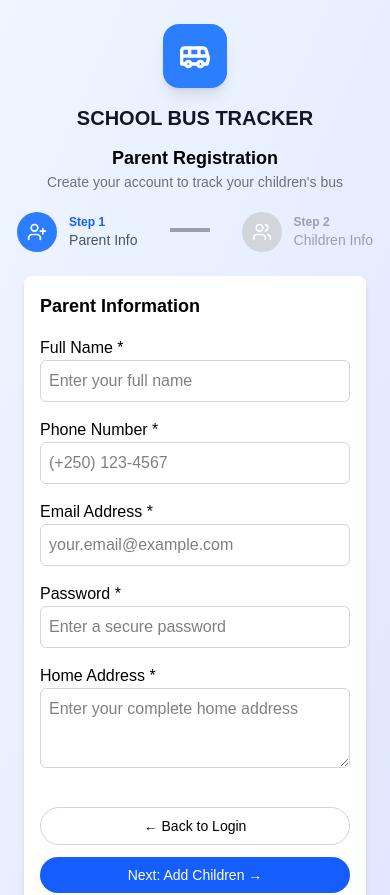
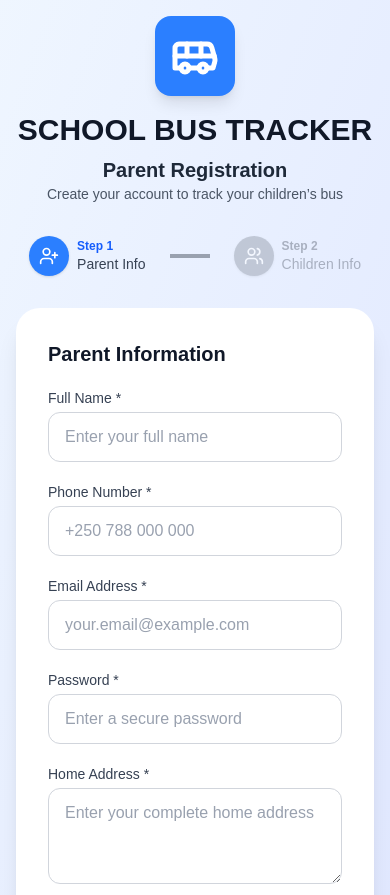
Before and after one commit to SheCanCODE-Capstone-Projects/School_bus_tracker_fe, a Next.js app: page /register/parent/step1 in a window 390 px wide. Shown: the top 895 px of the page. Built offline with nearby package versions, Linux system fonts and the light colour scheme.

Commit message:
i updated the design on the form-1

```diff
--- a/app/register/parent/step1/page.tsx
+++ b/app/register/parent/step1/page.tsx
@@ -1,7 +1,6 @@
 "use client";
 import React, { useState } from "react";
-import { Trash2, Users, Bus, UserPlus } from "lucide-react";
-import Link from "next/link";
+import { Users, Bus, UserPlus } from "lucide-react";
 import { useRouter } from "next/navigation";
 
 export default function ParentRegistration() {
@@ -10,158 +9,252 @@ export default function ParentRegistration() {
     phone: "",
     email: "",
     password: "",
-    address: ""
+    address: "",
   });
-  const [errors, setErrors] = useState({});
+
+  const [errors, setErrors] = useState<any>({});
   const router = useRouter();
 
-  const handleSubmit = (e) => {
+  const validateForm = () => {
+    let newErrors: any = {};
+
+    if (!formData.fullName.trim()) {
+      newErrors.fullName = "Full name is required";
+    }
+
+    if (!formData.phone.trim()) {
+      newErrors.phone = "Phone number is required";
+    } else if (!/^\+?\d{10,15}$/.test(formData.phone)) {
+      newErrors.phone = "Enter a valid phone number";
+    }
+
+    if (!formData.email.trim()) {
+      newErrors.email = "Email is required";
+    } else if (!/\S+@\S+\.\S+/.test(formData.email)) {
+      newErrors.email = "Enter a valid email";
+    }
+
+    if (!formData.password.trim()) {
+      newErrors.password = "Password is required";
+    } else if (formData.password.length < 6) {
+      newErrors.password = "Password must be at least 6 characters";
+    }
+
+    if (!formData.address.trim()) {
+      newErrors.address = "Home address is required";
+    }
+
+    return newErrors;
+  };
+
+  const handleSubmit = (e: any) => {
     e.preventDefault();
-    const newErrors = {};
-
-    if (!formData.fullName) newErrors.fullName = "Required";
-    if (!formData.phone) newErrors.phone = "Required";
-    if (!formData.email) newErrors.email = "Required";
-    if (!formData.password) newErrors.password = "Required";
-    if (!formData.address) newErrors.address = "Required";
-
+    const newErrors = validateForm();
     setErrors(newErrors);
 
     if (Object.keys(newErrors).length === 0) {
-      window.location.href = "/register/parent/step1/step2";
+      router.push("/register/parent/step1/step2");
     }
   };
+
   return (
-    <div className="p-3 sm:p-5 bg-gradient-to-br from-blue-50 to-indigo-100 min-h-screen">
-      <div className="text-center mt-3 sm:mt-5">
-        <div className="flex justify-center mt-3 sm:mt-5">
-          <div className="inline-flex items-center justify-center w-16 h-16 sm:w-20 sm:h-20 bg-blue-500 rounded-2xl shadow-lg mb-4">
-            <Bus className="w-8 h-8 sm:w-12 sm:h-12 text-white" strokeWidth={2.5} />
+    <div className="min-h-screen bg-gradient-to-br from-blue-50 to-indigo-100 flex items-center justify-center p-4">
+      <div className="w-full max-w-md">
+
+        {/* HEADER */}
+        <div className="text-center mb-8">
+          <div className="inline-flex items-center justify-center w-20 h-20 bg-blue-500 rounded-2xl shadow-lg mb-4">
+            <Bus className="w-12 h-12 text-white" strokeWidth={2.5} />
           </div>
-        </div>
-        <div>
-          <h1 className="text-gray-900 text-xl sm:text-2xl md:text-3xl font-bold">
+
+          <h1 className="text-3xl font-bold text-gray-900">
             SCHOOL BUS TRACKER
           </h1>
-        </div>
-        <h1 className="mt-3 text-lg sm:text-xl text-black font-semibold">
+
+          <h2 className="text-xl font-semibold text-gray-800 mt-2">
             Parent Registration
-        </h1>
-        <p className="text-gray-500 text-sm px-4">
-          Create your account to track your children&apos;s bus
+          </h2>
+
+          <p className="text-gray-600 text-sm">
+            Create your account to track your children’s bus
           </p>
         </div>
 
-      <div className="flex justify-center gap-8 mt-5">
-        <div className="flex items-center gap-3">
-          {/* Circle */}
-          <div className="w-10 h-10 bg-blue-500 rounded-full flex items-center justify-center">
+          <div className="flex items-center justify-center gap-6 mb-8">
+            {/* Step 1 */}
+            <div className="flex items-center gap-2">
+              <div className="w-10 h-10 bg-blue-500 rounded-full flex items-center justify-center shadow">
                 <UserPlus className="text-white w-5 h-5" />
               </div>
-
-          {/* Right side: Step 1 + Parent Info */}
-          <div className="flex flex-col">
+              <div>
                 <p className="text-xs font-semibold text-blue-600">Step 1</p>
-            <p className="text-sm text-gray-600 font-medium">Parent Info</p>
+                <p className="text-sm text-gray-700 font-medium">
+                  Parent Info
+                </p>
               </div>
             </div>
 
-        <div className="w-10 h-1 mt-4 bg-gray-400"></div>
+            {/* Line */}
+            <div className="w-10 h-1 bg-gray-400"></div>
 
-        <div className="flex items-center gap-3">
-          <div className="w-10 h-10 bg-gray-300 rounded-full flex items-center justify-center">
+            {/* Step 2 */}
+            <div className="flex items-center gap-2 opacity-50">
+              <div className="w-10 h-10 bg-gray-400 rounded-full flex items-center justify-center shadow">
                 <Users className="text-white w-5 h-5" />
               </div>
-
-          <div className="flex flex-col">
-            <p className="text-xs font-semibold text-gray-400">Step 2</p>
-            <p className="text-sm text-gray-400 font-medium">Children Info</p>
+              <div>
+                <p className="text-xs font-semibold text-gray-500">Step 2</p>
+                <p className="text-sm text-gray-500 font-medium">
+                  Children Info
+                </p>
               </div>
             </div>
           </div>
 
-      <div className="bg-white mt-6 sm:mt-8 mx-3 sm:mx-auto p-4 sm:p-5 rounded-lg max-w-xl shadow-md">
-        <h2 className="text-lg font-semibold mb-4 text-black">
-          Parent Information
-        </h2>
 
-        <form onSubmit={handleSubmit} className="flex flex-col gap-4">
+        {/* CARD */}
+        <div className="bg-white rounded-3xl shadow-xl p-8">
+
+
+
+          {/* FORM */}
+          <form onSubmit={handleSubmit} className="flex flex-col gap-5">
+            <h3 className="text-xl font-bold text-gray-900">Parent Information</h3>
+
+            {/* FULL NAME */}
             <div>
-            <label className="text-black">Full Name *</label>
+              <label className="block text-sm font-medium text-gray-700 mb-1">
+                Full Name *
+              </label>
               <input
                 type="text"
                 placeholder="Enter your full name"
                 value={formData.fullName}
-              onChange={(e) => setFormData({...formData, fullName: e.target.value})}
-              className={`w-full p-2 border text-black rounded-md ${errors.fullName ? 'border-red-500' : 'border-gray-300'}`}
+                onChange={(e) =>
+                  setFormData({ ...formData, fullName: e.target.value })
+                }
+                className={`w-full px-4 py-3 border rounded-xl outline-none transition-all text-gray-900 placeholder:text-gray-400 ${
+                  errors.fullName
+                    ? "border-red-500 focus:ring-2 focus:ring-red-400"
+                    : "border-gray-300 focus:ring-2 focus:ring-blue-500"
+                }`}
               />
-            {errors.fullName && <p className="text-red-500 text-sm">{errors.fullName}</p>}
+              {errors.fullName && (
+                <p className="text-red-500 text-xs mt-1">{errors.fullName}</p>
+              )}
             </div>
 
+            {/* PHONE */}
             <div>
-            <label className="text-black">Phone Number *</label>
+              <label className="block text-sm font-medium text-gray-700 mb-1">
+                Phone Number *
+              </label>
               <input
                 type="text"
-              placeholder="(+250) 123-4567"
+                placeholder="+250 788 000 000"
                 value={formData.phone}
-              onChange={(e) => setFormData({...formData, phone: e.target.value})}
-              className={`w-full p-2 border text-black rounded-md ${errors.phone ? 'border-red-500' : 'border-gray-300'}`}
+                onChange={(e) =>
+                  setFormData({ ...formData, phone: e.target.value })
+                }
+                className={`w-full px-4 py-3 border rounded-xl outline-none transition-all text-gray-900 placeholder:text-gray-400 ${
+                  errors.phone
+                    ? "border-red-500 focus:ring-2 focus:ring-red-400"
+                    : "border-gray-300 focus:ring-2 focus:ring-blue-500"
+                }`}
               />
-            {errors.phone && <p className="text-red-500 text-sm">{errors.phone}</p>}
+              {errors.phone && (
+                <p className="text-red-500 text-xs mt-1">{errors.phone}</p>
+              )}
             </div>
 
+            {/* EMAIL */}
             <div>
-            <label className="text-black">Email Address *</label>
+              <label className="block text-sm font-medium text-gray-700 mb-1">
+                Email Address *
+              </label>
               <input
                 type="email"
                 placeholder="your.email@example.com"
                 value={formData.email}
-              onChange={(e) => setFormData({...formData, email: e.target.value})}
-              className={`w-full p-2 border text-black rounded-md ${errors.email ? 'border-red-500' : 'border-gray-300'}`}
+                onChange={(e) =>
+                  setFormData({ ...formData, email: e.target.value })
+                }
+                className={`w-full px-4 py-3 border rounded-xl outline-none transition-all text-gray-900 placeholder:text-gray-400 ${
+                  errors.email
+                    ? "border-red-500 focus:ring-2 focus:ring-red-400"
+                    : "border-gray-300 focus:ring-2 focus:ring-blue-500"
+                }`}
               />
-            {errors.email && <p className="text-red-500 text-sm">{errors.email}</p>}
+              {errors.email && (
+                <p className="text-red-500 text-xs mt-1">{errors.email}</p>
+              )}
             </div>
 
+            {/* PASSWORD */}
             <div>
-            <label className="text-black">Password *</label>
+              <label className="block text-sm font-medium text-gray-700 mb-1">
+                Password *
+              </label>
               <input
                 type="password"
                 placeholder="Enter a secure password"
                 value={formData.password}
-              onChange={(e) => setFormData({...formData, password: e.target.value})}
-              className={`w-full p-2 border text-black rounded-md ${errors.password ? 'border-red-500' : 'border-gray-300'}`}
+                onChange={(e) =>
+                  setFormData({ ...formData, password: e.target.value })
+                }
+                className={`w-full px-4 py-3 border rounded-xl outline-none transition-all text-gray-900 placeholder:text-gray-400 ${
+                  errors.password
+                    ? "border-red-500 focus:ring-2 focus:ring-red-400"
+                    : "border-gray-300 focus:ring-2 focus:ring-blue-500"
+                }`}
               />
-            {errors.password && <p className="text-red-500 text-sm">{errors.password}</p>}
+              {errors.password && (
+                <p className="text-red-500 text-xs mt-1">{errors.password}</p>
+              )}
             </div>
 
+            {/* ADDRESS */}
             <div>
-            <label className="text-black">Home Address *</label>
+              <label className="block text-sm font-medium text-gray-700 mb-1">
+                Home Address *
+              </label>
               <textarea
                 placeholder="Enter your complete home address"
                 value={formData.address}
-              onChange={(e) => setFormData({...formData, address: e.target.value})}
-              className={`w-full p-2 h-20 border text-black rounded-md ${errors.address ? 'border-red-500' : 'border-gray-300'}`}
+                onChange={(e) =>
+                  setFormData({ ...formData, address: e.target.value })
+                }
+                className={`w-full px-4 py-3 h-24 border rounded-xl outline-none transition-all text-gray-900 placeholder:text-gray-400 ${
+                  errors.address
+                    ? "border-red-500 focus:ring-2 focus:ring-red-400"
+                    : "border-gray-300 focus:ring-2 focus:ring-blue-500"
+                }`}
               ></textarea>
-            {errors.address && <p className="text-red-500 text-sm">{errors.address}</p>}
+              {errors.address && (
+                <p className="text-red-500 text-xs mt-1">{errors.address}</p>
+              )}
             </div>
 
-          <div className="flex flex-col sm:flex-row justify-between gap-3 sm:gap-0 text-black mt-4">
+            {/* BUTTONS */}
+          <div className="flex flex-col sm:flex-row justify-between gap-3 mt-2">
   <button
     type="button"
-              className="px-6 sm:px-10 py-2 border border-gray-300 rounded-full text-sm sm:text-base"
     onClick={() => router.push("/login")}
+    className="whitespace-nowrap px-4 py-2.5 border border-gray-300 rounded-xl font-semibold text-gray-700 hover:bg-gray-100 transition"
   >
     ← Back to Login
   </button>
 
   <button
     type="submit"
-              className="px-6 sm:px-22 py-2 bg-blue-600 text-white rounded-full text-sm sm:text-base"
+    className="whitespace-nowrap px-7 py-2.5 bg-blue-500 hover:bg-blue-600 text-white font-semibold rounded-xl transition-colors shadow-lg shadow-blue-500/30 hover:shadow-xl hover:shadow-blue-500/40"
   >
     Next: Add Children →
   </button>
 </div>
+
           </form>
+        </div>
       </div>
     </div>
   );
```
Also changed, not shown: 1 other file (tests, documents, lock files or other folders). Lines whose indentation alone changed are shown as unchanged.
